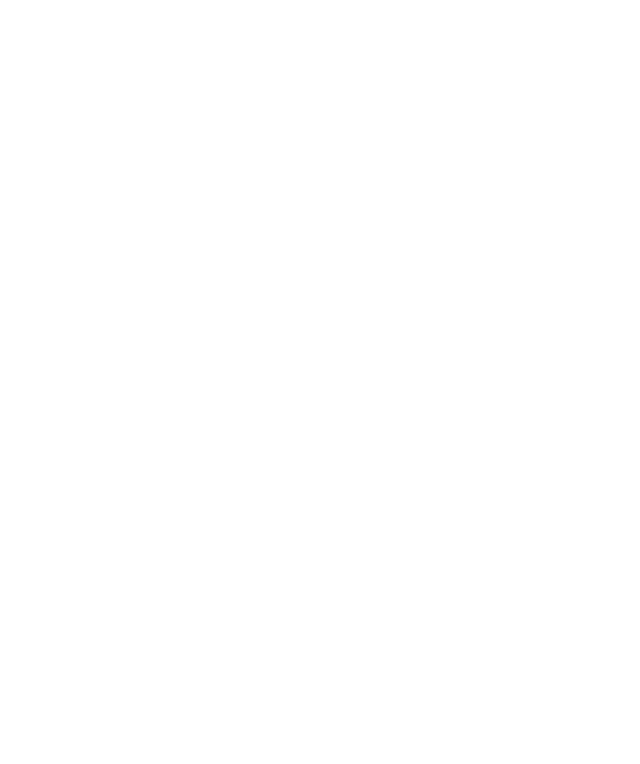
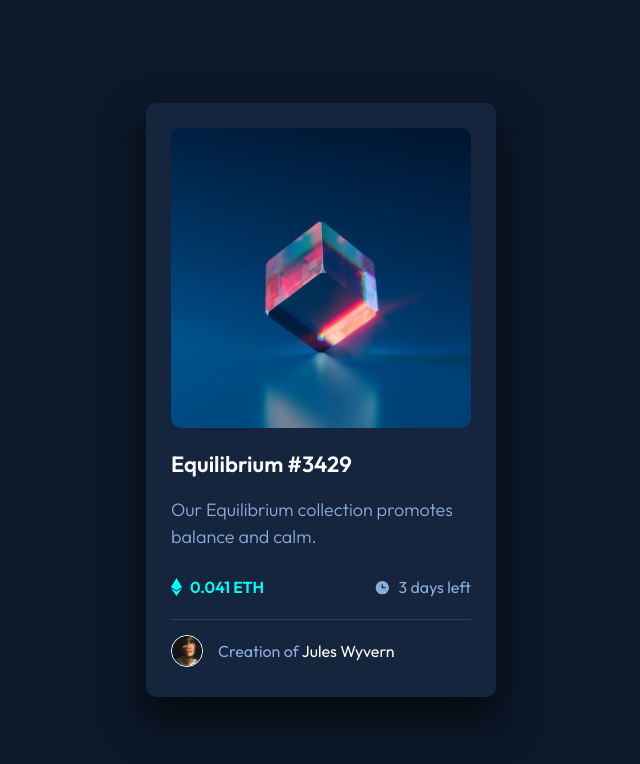
Before and after one commit to logic23dev/nft-preview-card-component, a plain HTML site: page index.html in a window 1280 px wide. Shown: the whole page, without its empty margins (319-959 px from the left). Drawn offline with Linux system fonts and the light colour scheme.

Commit message:
upload solution

```diff
--- a/css/style.css
+++ b/css/style.css
@@ -27,20 +27,179 @@ video,
 canvas,
 svg {
   max-width: 100%;
+  height: auto;
   display: block;
 }
 
-input,
-button,
-optgroup,
-textarea,
-select {
-  font-family: inherit;
-  font-size: inherit;
+.sr-only {
+  position: absolute;
+  width: 1px;
+  height: 1px;
+  padding: 0;
+  margin: -1px;
+  overflow: hidden;
+  clip: rect(0, 0, 0, 0);
+  white-space: nowrap;
+  border-width: 0;
 }
 
 body {
   min-height: 100vh;
-  font-size: 18px;
+  font-family: var(--ff-outfit);
+  font-size: 1.125rem;
+  font-weight: var(--fw-400);
   line-height: 1.5;
+  background-color: var(--clr-very-dark-blue-main);
+  display: flex;
+  justify-content: center;
+  align-items: center;
 }
+
+.card {
+  max-width: 20.3125rem;
+  background-color: var(--clr-very-dark-blue-card);
+  border-radius: 0.625rem;
+  padding: 1.5625rem;
+  box-shadow: 0px 21px 37px 6px hsl(212, 52%, 5%);
+}
+
+.card-image {
+  position: relative;
+}
+
+.overlay {
+  position: absolute;
+  top: 0;
+  bottom: 0;
+  left: 0;
+  right: 0;
+  width: 100%;
+  height: 100%;
+  transition: 0.2s;
+  border-radius: 0.625rem;
+  background-color: hsla(178, 100%, 50%, 50%);
+  opacity: 0;
+}
+
+.overlay img {
+  position: absolute;
+  top: 50%;
+  left: 50%;
+  transform: translate(-50%, -50%);
+}
+
+.card-image:hover .overlay {
+  opacity: 1;
+}
+
+.card img {
+  border-radius: 0.625rem;
+}
+
+.card h2 {
+  font-size: 1.375rem;
+  color: var(--clr-white);
+  margin-top: 1.5625rem;
+  margin-bottom: 0.625rem;
+  transition: 0.2s;
+}
+
+.card h2:hover {
+  color: var(--clr-cyan);
+}
+
+.card p {
+  font-size: 1rem;
+  color: var(--clr-soft-blue);
+  font-weight: var(--fw-300);
+}
+
+.card-mid {
+  display: flex;
+  justify-content: space-between;
+  margin-top: 0.9375rem;
+  margin-bottom: 0.9375rem;
+}
+
+.currency {
+  display: flex;
+  gap: 0.5rem;
+  align-items: center;
+}
+
+.currency p {
+  color: var(--clr-cyan);
+  font-weight: var(--fw-600);
+}
+
+.clock {
+  display: flex;
+  gap: 0.5rem;
+  align-items: center;
+}
+
+.clock p {
+  color: var(--clr-soft-blue);
+  font-size: 1rem;
+  font-weight: var(--fw-400);
+}
+
+hr {
+  border: none;
+  height: 0.0625rem;
+  background-color: var(--clr-very-dark-blue-line);
+}
+
+.profile {
+  display: flex;
+  gap: 0.9375rem;
+  align-items: center;
+  margin-top: 0.9375rem;
+}
+
+.profile img {
+  width: 2rem;
+  border-radius: 50%;
+  border: 1px solid var(--clr-white);
+}
+.profile p {
+  font-weight: var(--fw-400);
+}
+
+.profile .name {
+  color: var(--clr-white);
+  transition: 0.2s;
+}
+
+.profile .name:hover {
+  color: var(--clr-cyan);
+}
+
+@media screen and (min-width: 48rem) {
+  .card {
+    max-width: 21.875rem;
+    padding-bottom: 1.875rem;
+  }
+
+  .card h2 {
+    margin-top: 1.25rem;
+    margin-bottom: 0.9375rem;
+  }
+
+  .card p {
+    font-size: 1.125rem;
+  }
+
+  .profile p {
+    font-size: 1rem;
+  }
+
+  .card-mid {
+    margin-top: 1.5625rem;
+    margin-bottom: 1.25rem;
+  }
+
+  .card-mid p {
+    font-size: 1rem;
+  }
+}
--- a/index.html
+++ b/index.html
@@ -18,5 +18,58 @@
     />
     <link rel="stylesheet" href="css/style.css" />
   </head>
-  <body></body>
+
+  <body>
+    <main>
+      <h1 class="sr-only">NFT preview card component</h1>
+      <section class="card">
+        <div class="card-image">
+          <img
+            src="images/image-equilibrium.jpg"
+            width="604"
+            height="604"
+            alt=""
+            aria-hidden="true"
+          />
+          <div class="overlay">
+            <img src="images/icon-view.svg" alt="" aria-hidden="true" />
+          </div>
+        </div>
+        <h2>Equilibrium #3429</h2>
+        <p>Our Equilibrium collection promotes balance and calm.</p>
+        <div class="card-mid">
+          <div class="currency">
+            <img
+              src="images/icon-ethereum.svg"
+              width="11"
+              height="18"
+              alt=""
+              aria-hidden="true"
+            />
+            <p>0.041 ETH</p>
+          </div>
+          <div class="clock">
+            <img
+              src="images/icon-clock.svg"
+              width="17"
+              height="17"
+              alt=""
+              aria-hidden="true"
+            />
+            <p>3 days left</p>
+          </div>
+        </div>
+        <hr />
+        <div class="profile">
+          <img
+            src="images/image-avatar.png"
+            width="132"
+            height="132"
+            alt="photo of Jules Wyvern"
+          />
+          <p>Creation of <span class="name">Jules Wyvern</span></p>
+        </div>
+      </section>
+    </main>
+  </body>
 </html>
```
